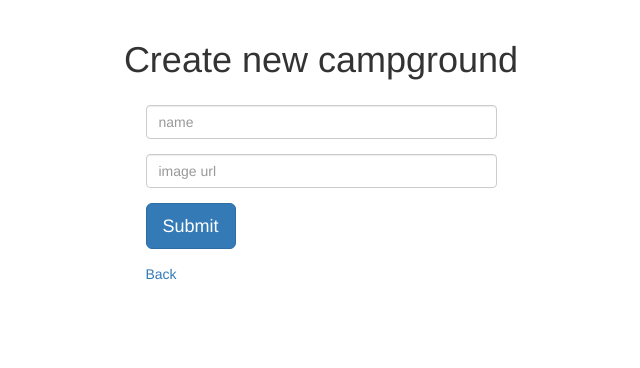
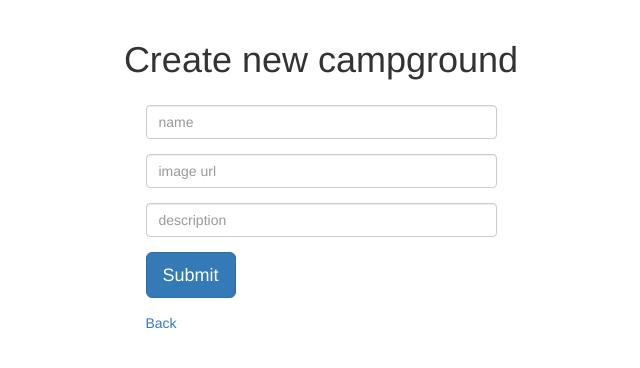
Before and after one commit to zufre/steele_section_28, a Node server app: page /campgrounds/new in a window 1280 px wide. Shown: the part 52-420 px from the top of the page, without its empty margins (319-959 px from the left). Run offline with Node 20, Linux system fonts and the light colour scheme; some libraries are stand-ins or nearby versions.

Commit message:
added show page and added descripyion field in form

```diff
--- a/YelpCamp/app.js
+++ b/YelpCamp/app.js
@@ -11,38 +11,27 @@ app.set('view engine', 'ejs');
 
 var campgroundSchema = new mongoose.Schema({
   name: String,
-  image: String
+  image: String,
+  description: String
 });
 
 var Campground = mongoose.model("Campground", campgroundSchema );
 
 // Campground.create(
-//   {       name: 'Granite Hill',
-//           image: 'https://farm4.staticflickr.com/3273/2602356334_20fbb23543.jpg'
-//   }, function(err, campground) {
+//   {
+//     name:"Granite Hill",
+//     image: 'https://farm8.staticflickr.com/7252/7626464792_3e68c2a6a5.jpg',
+//     description: "This is a huge granite hill, no bathrooms. No water. Beautyful granit"
+//   },
+//   function(err, campground){
 //     if(err) {
-//       console.log("error");
+//       console.log(err);
 //     }else{
-//       console.log("newly create campground");
+//       console.log("Newly created Campground: ")
 //       console.log(campground)
 //     }
 //   });
 
-//var campgrounds =[
-  // {name: 'Salomon Creek', image: 'https://farm8.staticflickr.com/7252/7626464792_3e68c2a6a5.jpg'},
-  // {name: 'Granite Hill', image: 'https://farm4.staticflickr.com/3273/2602356334_20fbb23543.jpg'},
-  // {name: 'Mountain Goat\'s Rest', image: 'https://farm4.staticflickr.com/3751/9580653400_e1509d6696.jpg'},
-  // {name: 'Salomon Creek', image: 'https://farm8.staticflickr.com/7252/7626464792_3e68c2a6a5.jpg'},
-  // {name: 'Granite Hill', image: 'https://farm4.staticflickr.com/3273/2602356334_20fbb23543.jpg'},
-  // {name: 'Mountain Goat\'s Rest', image: 'https://farm4.staticflickr.com/3751/9580653400_e1509d6696.jpg'},
-  // {name: 'Salomon Creek', image: 'https://farm8.staticflickr.com/7252/7626464792_3e68c2a6a5.jpg'},
-  // {name: 'Granite Hill', image: 'https://farm4.staticflickr.com/3273/2602356334_20fbb23543.jpg'},
-  // {name: 'Mountain Goat\'s Rest', image: 'https://farm4.staticflickr.com/3751/9580653400_e1509d6696.jpg'},
-  // {name: 'Salomon Creek', image: 'https://farm8.staticflickr.com/7252/7626464792_3e68c2a6a5.jpg'},
-  // {name: 'Granite Hill', image: 'https://farm4.staticflickr.com/3273/2602356334_20fbb23543.jpg'},
-  // {name: 'Mountain Goat\'s Rest', image: 'https://farm4.staticflickr.com/3751/9580653400_e1509d6696.jpg'}
-
-  // ]
 
 app.get('/', function(req, res) {
   res.render('landing');
@@ -53,7 +42,7 @@ app.get('/campgrounds', function(req, res) {
     if(err){
       console.log("error");
     }else{
-      res.render('campgrounds',{campgrounds:allCampgrounds});
+      res.render('index',{campgrounds:allCampgrounds});
     }
   });
 });
@@ -61,7 +50,8 @@ app.get('/campgrounds', function(req, res) {
 app.post('/campgrounds', function(req, res) {
   var name = req.body.name;
   var image = req.body.image;
-  var newCampground = {name: name, image: image};
+  var desc = req.body.description
+  var newCampground = {name: name, image: image, description: desc};
   Campground.create(newCampground, function(err, newlyCreated){
     if(err) {
       console.log(err);
@@ -75,6 +65,17 @@ app.get('/campgrounds/new', function(req, res) {
   res.render('new.ejs');
 });
 
+app.get('/campgrounds/:id', function(req, res) {
+  Campground.findById(req.params.id, function(err, foundCampground){
+    if(err){
+      console.log(err);
+    }else{
+      res.render("show", {Campground: foundCampground});
+    }
+  });
+
+});
+
 app.listen(3000,  process.env.IP, function() {
   console.log('The YelpCamp server has started');
 })
--- a/YelpCamp/views/campgrounds.ejs
+++ b/YelpCamp/views/index.ejs
@@ -23,6 +23,9 @@
         <div class="caption">
           <h4><%= campground.name %></h4>
         </div>
+        <p>
+            <a class="btn btn-primary" href="/campgrounds/<%= campground._id %>">More Info</a>
+        </p>
       </div>
     </div>
 
--- a/YelpCamp/views/new.ejs
+++ b/YelpCamp/views/new.ejs
@@ -12,6 +12,9 @@
           <input class="form-control" type="text" placeholder="image url"  name="image">
         </div>
         <div class="form-group">
+          <input class="form-control" type="text" placeholder="description"  name="description">
+        </div>
+        <div class="form-group">
           <button class="btn btn-lg btn-primary btn-bloc">Submit</button>
         </div>
       </form>
```
Also changed, not shown: YelpCamp/views/show.ejs (added, +12 -0 lines).
